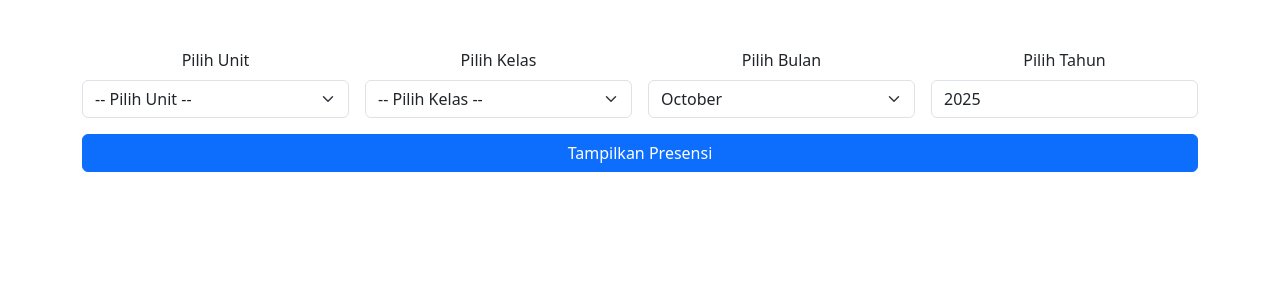
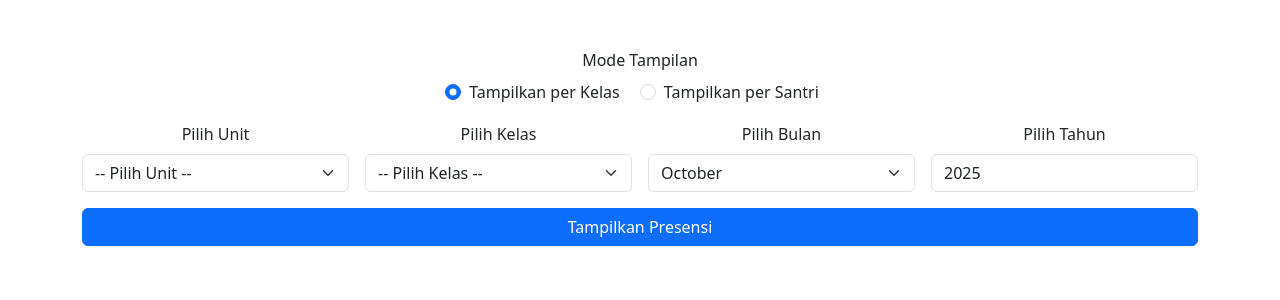
Before and after one commit to nurchanifl/tpa-website, a PHP site: page /tpa/tingkat/tampilkan_presensi.php in a window 1280 px wide. Shown: the part 56-356 px from the top of the page. Run offline with PHP 8.4, Linux system fonts and the light colour scheme; data comes from the database, SQL or seed files in the repository; some libraries are stand-ins or nearby versions.

Commit message:
Add per-student attendance view: radio buttons for per-class or per-student mode, conditional santri select, different table for per-student with date, status, notes

```diff
--- a/tingkat/tampilkan_presensi.php
+++ b/tingkat/tampilkan_presensi.php
@@ -41,19 +41,21 @@ if ($_SERVER['REQUEST_METHOD'] === 'POST' && !isset($_POST['simpan_presensi']))
     }
 }
 
-// Menampilkan laporan presensi berdasarkan kelas, bulan dan tahun
+// Menampilkan laporan presensi berdasarkan kelas atau santri, bulan dan tahun
 if (isset($_POST['tampilkan_presensi'])) {
+    $mode = $_POST['mode'] ?? 'per_kelas';
     $id_unit = $_POST['id_unit'] ?? '';
     $id_kelas = $_POST['id_kelas'] ?? '';
     $bulan_filter = $_POST['bulan_filter'] ?? date('m');
     $tahun_filter = $_POST['tahun_filter'] ?? date('Y');
 
-    // Query untuk menampilkan presensi berdasarkan kelas dan bulan/tahun
-    if (!empty($id_unit) && !empty($id_kelas)) {
     // Ambil semua tanggal dalam bulan yang dipilih
     $first_day_of_month = "$tahun_filter-$bulan_filter-01";
     $last_day_of_month = date("Y-m-t", strtotime($first_day_of_month)); // Tanggal terakhir bulan ini
 
+    if ($mode == 'per_kelas') {
+        // Query untuk menampilkan presensi berdasarkan kelas dan bulan/tahun
+        if (!empty($id_unit) && !empty($id_kelas)) {
             // Ambil presensi per santri untuk bulan tersebut
             $sql_presensi = "SELECT p.*, s.nama_santri, DAY(p.tanggal) as day
                              FROM presensi p
@@ -98,11 +100,36 @@ if (isset($_POST['tampilkan_presensi'])) {
 
             }
             mysqli_stmt_close($stmt_presensi);
+        }
+    } elseif ($mode == 'per_santri') {
+        $id_santri = $_POST['id_santri'] ?? '';
+        if (!empty($id_santri)) {
+            // Ambil presensi untuk santri tertentu
+            $sql_presensi = "SELECT p.*, s.nama_santri, DATE_FORMAT(p.tanggal, '%d-%m-%Y') as tanggal_formatted, p.keterangan
+                             FROM presensi p
+                             JOIN santri s ON p.id_santri = s.id
+                             WHERE p.id_santri = ? AND p.tanggal BETWEEN ? AND ?
+                             ORDER BY p.tanggal";
+
+            $stmt_presensi = mysqli_prepare($conn, $sql_presensi);
+            mysqli_stmt_bind_param($stmt_presensi, 'iss', $id_santri, $first_day_of_month, $last_day_of_month);
+            mysqli_stmt_execute($stmt_presensi);
+            $result_presensi = mysqli_stmt_get_result($stmt_presensi);
+
+            $presensi_data = [];
+            while ($row = mysqli_fetch_assoc($result_presensi)) {
+                $presensi_data[] = $row;
+            }
+            mysqli_stmt_close($stmt_presensi);
+        }
+    }
 
     // Ambil nama unit dan kelas
     $unit_nama = '';
     $kelas_nama = '';
+    $santri_nama = '';
 
+    if (!empty($id_unit)) {
         $sql_unit_nama = "SELECT nama_unit FROM unit WHERE id = ?";
         $stmt_unit_nama = mysqli_prepare($conn, $sql_unit_nama);
         mysqli_stmt_bind_param($stmt_unit_nama, 'i', $id_unit);
@@ -110,7 +137,9 @@ if (isset($_POST['tampilkan_presensi'])) {
         mysqli_stmt_bind_result($stmt_unit_nama, $unit_nama);
         mysqli_stmt_fetch($stmt_unit_nama);
         mysqli_stmt_close($stmt_unit_nama);
+    }
 
+    if (!empty($id_kelas)) {
         $sql_kelas_nama = "SELECT nama_kelas FROM kelas WHERE id = ?";
         $stmt_kelas_nama = mysqli_prepare($conn, $sql_kelas_nama);
         mysqli_stmt_bind_param($stmt_kelas_nama, 'i', $id_kelas);
@@ -118,6 +147,16 @@ if (isset($_POST['tampilkan_presensi'])) {
         mysqli_stmt_bind_result($stmt_kelas_nama, $kelas_nama);
         mysqli_stmt_fetch($stmt_kelas_nama);
         mysqli_stmt_close($stmt_kelas_nama);
+    }
+
+    if (!empty($id_santri)) {
+        $sql_santri_nama = "SELECT nama_santri FROM santri WHERE id = ?";
+        $stmt_santri_nama = mysqli_prepare($conn, $sql_santri_nama);
+        mysqli_stmt_bind_param($stmt_santri_nama, 'i', $id_santri);
+        mysqli_stmt_execute($stmt_santri_nama);
+        mysqli_stmt_bind_result($stmt_santri_nama, $santri_nama);
+        mysqli_stmt_fetch($stmt_santri_nama);
+        mysqli_stmt_close($stmt_santri_nama);
     }
 }
 ?>
@@ -138,8 +177,21 @@ if (isset($_POST['tampilkan_presensi'])) {
 </head>
 <body>
 <div class="container mt-5 text-center">
-    <!-- Form Pilih Unit, Kelas, Bulan, Tahun -->
+    <!-- Form Pilih Mode, Unit, Kelas, Santri (jika per santri), Bulan, Tahun -->
     <form method="POST" class="mb-4">
+        <div class="row g-3 justify-content-center mb-3">
+            <div class="col-12">
+                <label class="form-label">Mode Tampilan</label><br>
+                <div class="form-check form-check-inline">
+                    <input class="form-check-input" type="radio" name="mode" id="mode_kelas" value="per_kelas" <?= ($_POST['mode'] ?? 'per_kelas') == 'per_kelas' ? 'checked' : '' ?> onchange="this.form.submit()">
+                    <label class="form-check-label" for="mode_kelas">Tampilkan per Kelas</label>
+                </div>
+                <div class="form-check form-check-inline">
+                    <input class="form-check-input" type="radio" name="mode" id="mode_santri" value="per_santri" <?= ($_POST['mode'] ?? '') == 'per_santri' ? 'checked' : '' ?> onchange="this.form.submit()">
+                    <label class="form-check-label" for="mode_santri">Tampilkan per Santri</label>
+                </div>
+            </div>
+        </div>
         <div class="row g-3 justify-content-center">
             <div class="col-12 col-md-3">
                 <label for="unit" class="form-label">Pilih Unit</label>
@@ -163,6 +215,19 @@ if (isset($_POST['tampilkan_presensi'])) {
                     <?php } ?>
                 </select>
             </div>
+            <?php if (($_POST['mode'] ?? 'per_kelas') == 'per_santri') { ?>
+            <div class="col-12 col-md-3">
+                <label for="santri" class="form-label">Pilih Santri</label>
+                <select name="id_santri" id="santri" class="form-select" required>
+                    <option value="">-- Pilih Santri --</option>
+                    <?php foreach ($santri_data as $santri) { ?>
+                        <option value="<?= $santri['id'] ?>" <?= ($_POST['id_santri'] ?? '') == $santri['id'] ? 'selected' : '' ?>>
+                            <?= htmlspecialchars($santri['nama_santri']) ?>
+                        </option>
+                    <?php } ?>
+                </select>
+            </div>
+            <?php } ?>
             <div class="col-12 col-md-3">
                 <label for="bulan" class="form-label">Pilih Bulan</label>
                 <select name="bulan_filter" id="bulan" class="form-select" required>
@@ -187,12 +252,16 @@ if (isset($_POST['tampilkan_presensi'])) {
         <h4><?= DateTime::createFromFormat('!m', $bulan_filter)->format('F') . " " . $tahun_filter ?></h4> <!-- Nama Bulan dan Tahun -->
         <p><strong>Unit:</strong> <?= htmlspecialchars($unit_nama) ?></p>
         <p><strong>Kelas:</strong> <?= htmlspecialchars($kelas_nama) ?></p>
+        <?php if (($mode ?? 'per_kelas') == 'per_santri') { ?>
+        <p><strong>Santri:</strong> <?= htmlspecialchars($santri_nama) ?></p>
+        <?php } ?>
     <?php } ?>
 
     <!-- Tabel Presensi -->
     <?php if (!empty($presensi_data)) { ?>
         <div class="table-responsive">
             <table class="table table-bordered table-striped mx-auto">
+            <?php if (($mode ?? 'per_kelas') == 'per_kelas') { ?>
             <thead>
             <tr>
                 <th rowspan="2">No</th>
@@ -226,16 +295,38 @@ if (isset($_POST['tampilkan_presensi'])) {
     </tr>
 <?php } ?>
             </tbody>
+            <?php } elseif (($mode ?? 'per_kelas') == 'per_santri') { ?>
+            <thead>
+            <tr>
+                <th>No</th>
+                <th>Tanggal</th>
+                <th>Status</th>
+                <th>Keterangan</th>
+            </tr>
+            </thead>
+            <tbody>
+            <?php $no = 1; foreach ($presensi_data as $presensi) { ?>
+    <tr>
+        <td><?= $no++ ?></td>
+        <td><?= htmlspecialchars($presensi['tanggal_formatted']) ?></td>
+        <td><?= htmlspecialchars($presensi['status']) ?></td>
+        <td><?= htmlspecialchars($presensi['keterangan'] ?? '-') ?></td>
+    </tr>
+<?php } ?>
+            </tbody>
+            <?php } ?>
         </table>
         </div>
+        <?php if (($mode ?? 'per_kelas') == 'per_kelas') { ?>
         <!-- Form untuk unduh PDF -->
-<form method="POST" action="download_presensi_pdf.php" target="_blank">
+        <form method="POST" action="download_presensi_pdf.php" target="_blank" class="mt-3">
             <input type="hidden" name="id_unit" value="<?= htmlspecialchars($id_unit) ?>">
             <input type="hidden" name="id_kelas" value="<?= htmlspecialchars($id_kelas) ?>">
             <input type="hidden" name="bulan_filter" value="<?= htmlspecialchars($bulan_filter) ?>">
             <input type="hidden" name="tahun_filter" value="<?= htmlspecialchars($tahun_filter) ?>">
-    <button type="submit" class="btn btn-info">Unduh ke PDF</button>
+            <button type="submit" class="btn btn-info w-100">Unduh ke PDF</button>
         </form>
+        <?php } ?>
 
     <?php } ?>
 </div>
```
Lines whose indentation alone changed are shown as unchanged.
